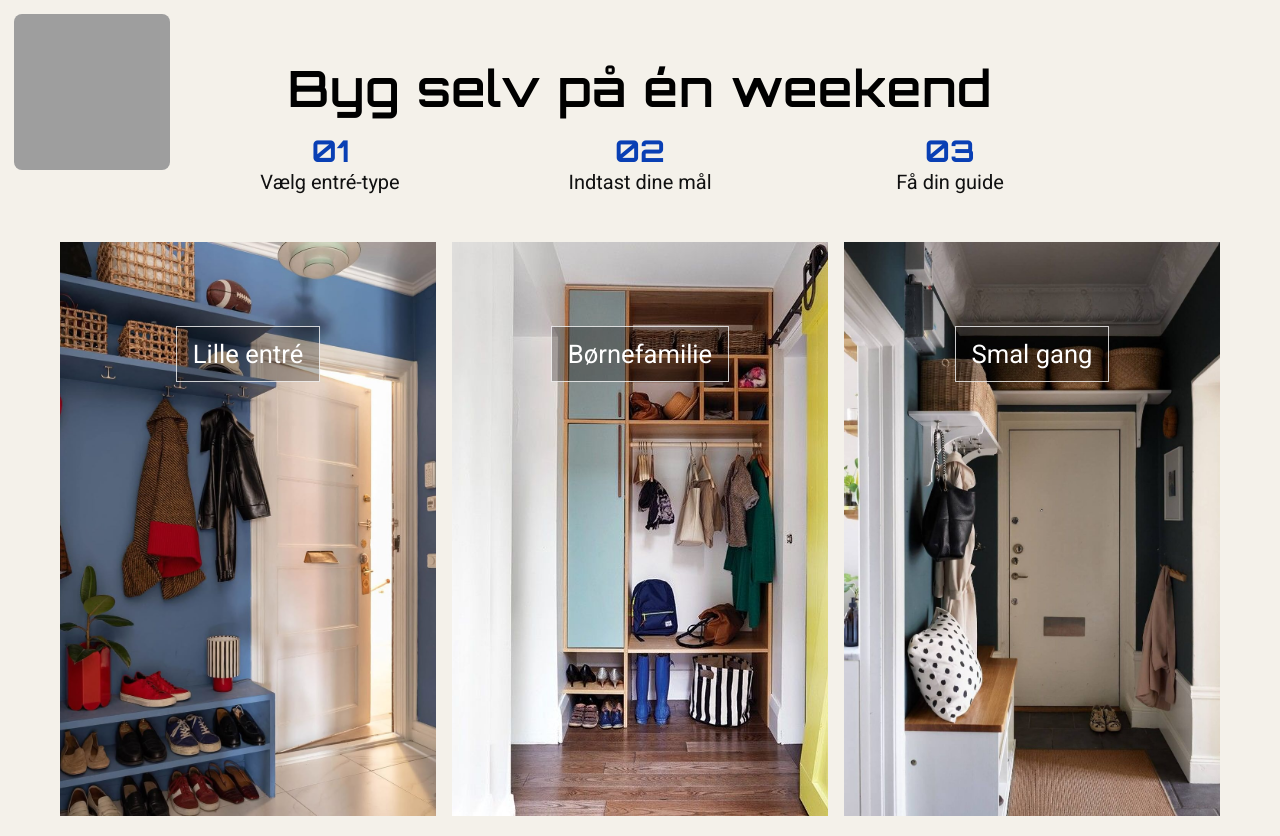
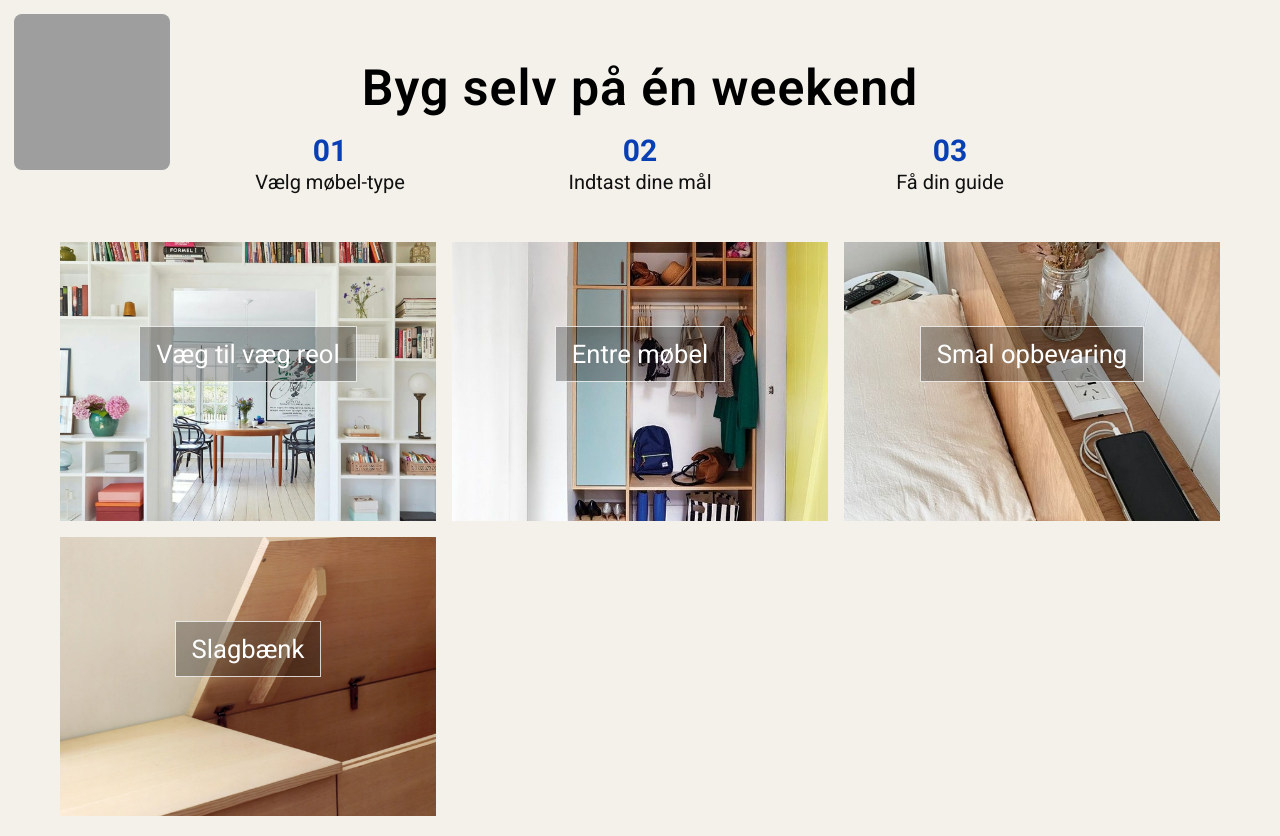
Before and after one commit to fredeschmidt/byg-nemt-selv, a website: page index.html in a window 1280 px wide. Drawn offline with Linux system fonts and the light colour scheme; grey boxes are pictures that could not be loaded.

Commit message:
added fonts

```diff
--- a/components/category-card/category-card.scss
+++ b/components/category-card/category-card.scss
@@ -34,18 +34,6 @@
   }
 }
 
-.category-card--lille {
-  background-image: url("../../images/lille-entre.jpg");
-}
-
-.category-card--boerne {
-  background-image: url("../../images/bornefamilie.jpg");
-}
-
-.category-card--smal {
-  background-image: url("../../images/smal-gang.jpg");
-}
-
 .category-card__content {
   position: relative;
   z-index: 1;
@@ -77,7 +65,12 @@
 
   font-size: clamp(1.2rem, 2vw, 1.9rem);
   font-weight: 400;
-  font-family: "Roboto", sans-serif;
+  transition: opacity 0.25s ease;
+}
+
+.category-card:hover .category-card__title,
+.category-card:focus-visible .category-card__title {
+  opacity: 0;
 }
 
 .category-card__description {
--- a/components/header/header.scss
+++ b/components/header/header.scss
@@ -49,8 +49,6 @@
   font-size: 50px;
   letter-spacing: 0.02em;
   line-height: 1.05;
-  font-family: "Orbitron", sans-serif;
-  font-optical-sizing: auto;
   color: #000;
 }
 
@@ -87,8 +85,6 @@
     font-weight: 700;
     line-height: 1;
     font-size: 30px;
-    font-family: "Orbitron", sans-serif;
-    font-optical-sizing: auto;
   }
 
   &__text {
@@ -96,7 +92,6 @@
     color: #111;
     line-height: 1.2;
     font-weight: 400;
-    font-family: "Roboto", sans-serif;
 
     @media (min-width: 801px) {
       font-size: 20px;
--- a/index.html
+++ b/index.html
@@ -4,12 +4,6 @@
     <meta charset="UTF-8" />
     <meta name="viewport" content="width=device-width, initial-scale=1.0" />
     <title>Byg Nemt Selv</title>
-    <link rel="preconnect" href="https://fonts.googleapis.com" />
-    <link rel="preconnect" href="https://fonts.gstatic.com" crossorigin />
-    <link
-      href="https://fonts.googleapis.com/css2?family=Fugaz+One&family=Orbitron:wght@400..900&family=Roboto:ital,wght@0,100..900;1,100..900&display=swap"
-      rel="stylesheet"
-    />
     <link rel="stylesheet" href="styles/global.css" />
   </head>
   <body>
@@ -20,7 +14,7 @@
         <ol class="header-steps" aria-label="Sådan fungerer det">
           <li class="header-step">
             <span class="header-step__number">01</span>
-            <span class="header-step__text">Vælg entré-type</span>
+            <span class="header-step__text">Vælg møbel-type</span>
           </li>
           <li class="header-step">
             <span class="header-step__number">02</span>
@@ -38,20 +32,20 @@
       <nav id="category-grid" aria-label="Vælg entré-type">
         <ul class="category-grid__list">
           <li class="category-grid__item">
-            <a class="category-card category-card--lille" href="lille-entre.html">
+            <a class="category-card" href="reol.html" style="background-image: url('../../images/reol.jpg');">
               <div class="category-card__content">
-                <h2 class="category-card__title">Lille entré</h2>
+                <h2 class="category-card__title">Væg til væg reol</h2>
                 <div class="category-card__description">
-                  <p class="category-card__meta">Til dig med få kvadratmeter og meget rod. Få en løsning med smal opbevaring og “alt på væggen”, så sko, jakker og nøgler får faste pladser uden at stjæle gulvplads.</p>
+                  <p class="category-card__meta">En skræddersyet reol fra væg til væg, der udnytter hele bredden og giver maksimal opbevaring uden at fylde unødigt. Perfekt til bøger, kasser og pynt – og kan bygges med få værktøjer, når du følger guiden trin for trin.</p>
                 </div>
               </div>
             </a>
           </li>
 
           <li class="category-grid__item">
-            <a class="category-card category-card--boerne" href="boernefamilie.html">
+            <a class="category-card" href="entre.html" style="background-image: url('../../images/bornefamilie.jpg');">
               <div class="category-card__content">
-                <h2 class="category-card__title">Børnefamilie</h2>
+                <h2 class="category-card__title">Entre møbel</h2>
                 <div class="category-card__description">
                   <p class="category-card__meta">Til jer med mange ting og travle morgener. Få en løsning med zoner og pladser til hver person (kurve/knager i børnehøjde), så tasker, huer, vanter og våde jakker ikke ender i én stor bunke.</p>
                 </div>
@@ -60,9 +54,20 @@
           </li>
 
           <li class="category-grid__item">
-            <a class="category-card category-card--smal" href="smal-gang.html">
+            <a class="category-card" href="smal-opbevaring.html" style="background-image: url('../../images/smal-opbevaring.jpg');">
               <div class="category-card__content">
-                <h2 class="category-card__title">Smal gang</h2>
+                <h2 class="category-card__title">Smal opbevaring</h2>
+                <div class="category-card__description">
+                  <p class="category-card__meta">Til entréer hvor man knap kan komme forbi. Få en ekstra slank løsning (maks funktion på minimal dybde), så gangen føles mere åben, og opbevaringen bliver diskret og overskuelig.</p>
+                </div>
+              </div>
+            </a>
+          </li>
+
+          <li class="category-grid__item">
+            <a class="category-card" href="slagbank.html" style="background-image: url('../../images/slagbank.jpg');">
+              <div class="category-card__content">
+                <h2 class="category-card__title">Slagbænk</h2>
                 <div class="category-card__description">
                   <p class="category-card__meta">Til entréer hvor man knap kan komme forbi. Få en ekstra slank løsning (maks funktion på minimal dybde), så gangen føles mere åben, og opbevaringen bliver diskret og overskuelig.</p>
                 </div>
--- /dev/null
+++ b/styles/_fonts.scss
@@ -0,0 +1,31 @@
+@font-face {
+  font-family: "Roboto";
+  src: url("../fonts/Roboto-VariableFont_wdth,wght.ttf") format("truetype");
+  font-style: normal;
+  font-weight: 100 900;
+  font-display: swap;
+}
+
+@font-face {
+  font-family: "Roboto";
+  src: url("../fonts/Roboto-Italic-VariableFont_wdth,wght.ttf") format("truetype");
+  font-style: italic;
+  font-weight: 100 900;
+  font-display: swap;
+}
+
+@font-face {
+  font-family: "Orbitron";
+  src: url("../fonts/Orbitron-VariableFont_wght.ttf") format("truetype");
+  font-style: normal;
+  font-weight: 400 900;
+  font-display: swap;
+}
+
+@font-face {
+  font-family: "Chicle";
+  src: url("../fonts/Chicle-Regular.ttf") format("truetype");
+  font-style: normal;
+  font-weight: 400;
+  font-display: swap;
+}
--- a/styles/global.scss
+++ b/styles/global.scss
@@ -1,3 +1,4 @@
+@use "fonts";
 @use "../components/header/header";
 @use "../components/category-grid/category-grid";
 @use "../components/category-card/category-card";
```
Also changed, not shown: fonts/Chicle-Regular.ttf (added), fonts/Orbitron-VariableFont_wght.ttf (added), fonts/Roboto-Italic-VariableFont_wdth,wght.ttf (added), fonts/Roboto-VariableFont_wdth,wght.ttf (added), images/reol.jpg (added), images/slagbank.jpg (added), images/smal-opbevaring.jpg (added), styles/global.css, 1 other file.
